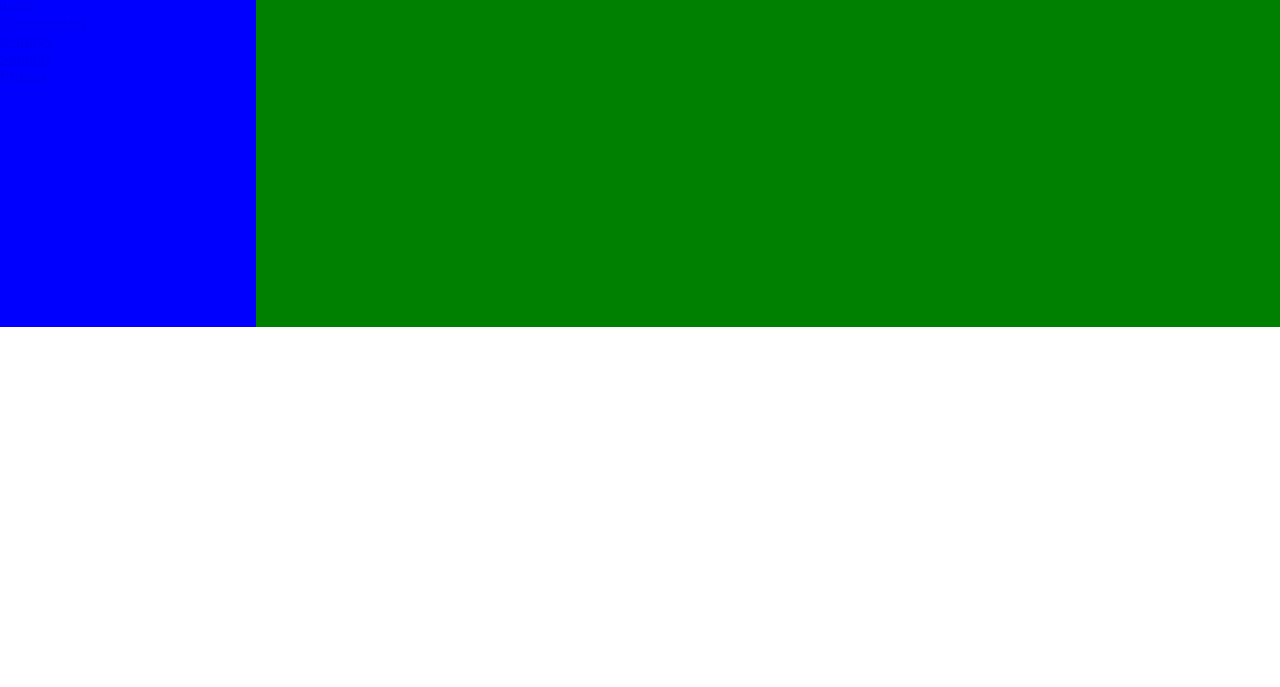
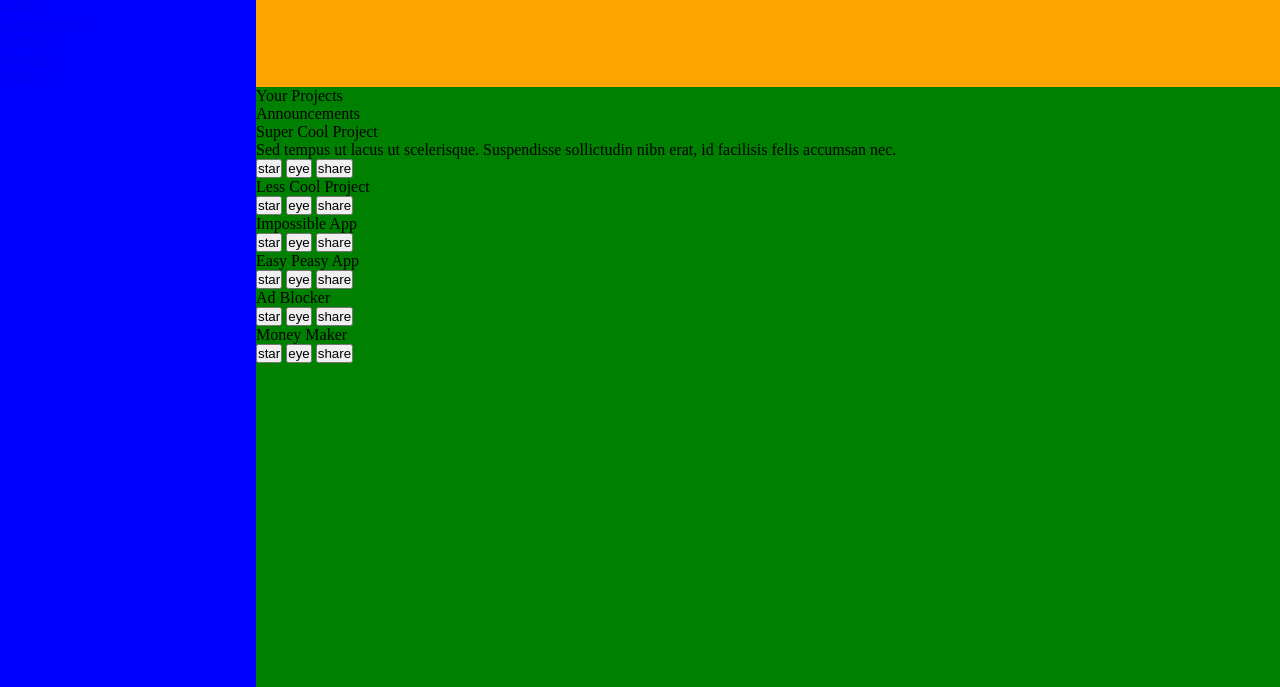
Before and after one commit to PaulBerger56/Odin-Admin-Dashboard, a plain HTML site: page index.html in a window 1280 px wide. Shown: the part 113-800 px from the top of the page. Drawn offline with Linux system fonts and the light colour scheme.

Commit message:
Add divs for the cards inside of the project div and start filling in the info

```diff
--- a/index.html
+++ b/index.html
@@ -41,7 +41,70 @@
         </div>
         <div class="main-content">
             <div class="projects">
+                <div>Your Projects</div>
+                <div>Announcements</div>
+                <div class="project-container">
+                    <div class="project-card">
+                        <div class="project-card-title">Super Cool Project</div>
+                        <div class="project-info">Sed tempus ut lacus ut scelerisque. Suspendisse sollictudin nibn erat, id facilisis felis accumsan nec.</div>
+                        <div class="project-card-buttons">
+                            <button class="star-button">star</button>
+                            <button class="eye-button">eye</button>
+                            <button class="share-button">share</button>
+                        </div>
+                    </div>
+                    <div class="project-card">
+                        <div class="project-card-title">Less Cool Project</div>
+                        <div class="project-info"></div>
+                        <div class="project-card-buttons">
+                            <button class="star-button">star</button>
+                            <button class="eye-button">eye</button>
+                            <button class="share-button">share</button>
+                        </div>
+                    </div>
+                    <div class="project-card">
+                        <div class="project-card-title">Impossible App</div>
+                        <div class="project-info"></div>
+                        <div class="project-card-buttons">
+                            <button class="star-button">star</button>
+                            <button class="eye-button">eye</button>
+                            <button class="share-button">share</button>
+                        </div>
+                    </div>
+                    <div class="project-card">
+                        <div class="project-card-title">Easy Peasy App</div>
+                        <div class="project-info"></div>
+                        <div class="project-card-buttons">
+                            <button class="star-button">star</button>
+                            <button class="eye-button">eye</button>
+                            <button class="share-button">share</button>
+                        </div>
+                    </div>
+                    <div class="project-card">
+                        <div class="project-card-title">Ad Blocker</div>
+                        <div class="project-info"></div>
+                        <div class="project-card-buttons">
+                            <button class="star-button">star</button>
+                            <button class="eye-button">eye</button>
+                            <button class="share-button">share</button>
+                        </div>
+                    </div>
+                    <div class="project-card">
+                        <div class="project-card-title">Money Maker</div>
+                        <div class="project-info"></div>
+                        <div class="project-card-buttons">
+                            <button class="star-button">star</button>
+                            <button class="eye-button">eye</button>
+                            <button class="share-button">share</button>
+                        </div>
+                    </div>
+                </div>
+                <div class="announcements">
 
+                </div>
+                <div class="trending">
+
+                </div>
             </div>
             <div class="announcements">
 
--- a/style.css
+++ b/style.css
@@ -7,6 +7,7 @@
     display: grid;
     grid-template-columns: 1fr 4fr;
     grid-template-rows: 1fr 3fr;
+    height: 100vh;
 }
 
 .sidebar {
```
